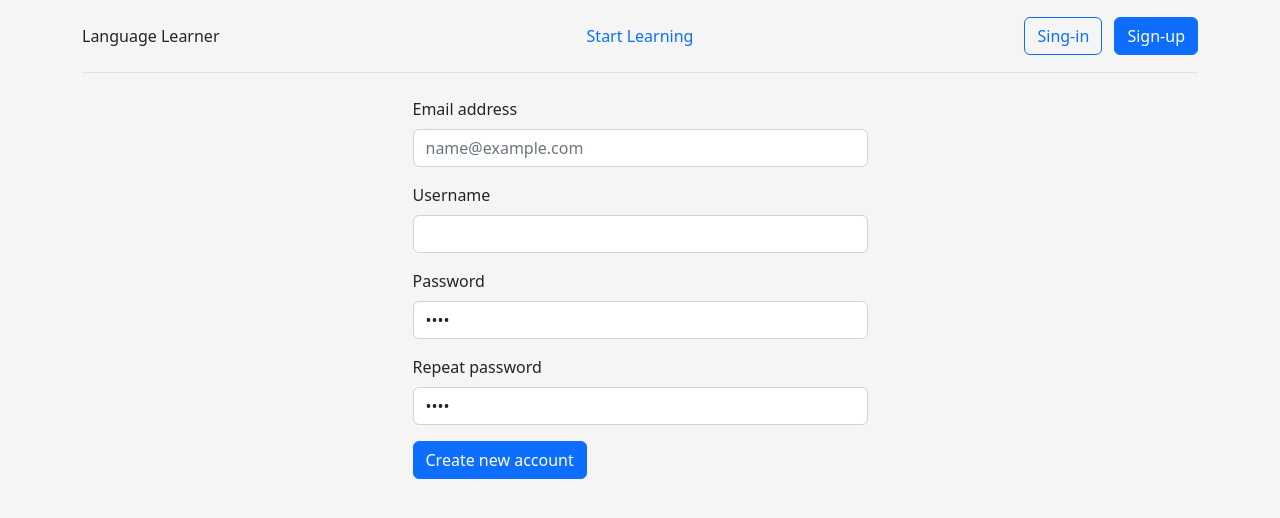
After one commit to intsynko/lang_learner, a Django app: page /registration/ in a window 1280 px wide. The commit adds this page. Shown: the top 518 px of the page. Run offline with Django 4.2, Linux system fonts and the light colour scheme; parts of the project's set-up code (start-up, migrations or seed data) failed here and were passed over; some libraries are stand-ins or nearby versions.

Commit message:
add registration

```diff
--- a/app/apps/web/forms.py
+++ b/app/apps/web/forms.py
@@ -1,6 +1,41 @@
 from django import forms
+from django.core.exceptions import ValidationError
+from django.utils.translation import gettext_lazy as _
 
+from apps.account import models as account_models
 from apps.dictionary import models as dict_models
+
+
+class RegistrationForm(forms.Form):
+    email = forms.EmailField(initial="")
+    username = forms.CharField(initial="")
+    password = forms.CharField(min_length=4, max_length=30)
+    password_repeat = forms.CharField(min_length=4, max_length=30)
+
+    def clean_email(self):
+        email = self.data['email']
+        if account_models.User.objects.filter(email=email).exists():
+            raise ValidationError(_("User with same email already exists"))
+        return email
+
+    def clean_username(self):
+        username = self.data['username']
+        if account_models.User.objects.filter(username=username).exists():
+            raise ValidationError(_("User with same username already exists"))
+        return username
+
+    def clean(self):
+        cleaned_data = super().clean()
+        if cleaned_data["password"] != cleaned_data["password_repeat"]:
+            self.errors["password_repeat"].append(_("Password and repeat password doesn't match"))
+        return cleaned_data
+
+    def save(self):
+        return account_models.User.objects.create(
+            username=self.cleaned_data['username'],
+            email=self.cleaned_data['email'],
+            password=self.cleaned_data['password'],
+        )
 
 
 class DictionaryForm(forms.ModelForm):
--- a/app/apps/web/templates/web/components/header.html
+++ b/app/apps/web/templates/web/components/header.html
@@ -18,7 +18,7 @@
       <a type="button" class="btn btn-primary" href="/logout">Sign-out</a>
     {% else %}
         <a type="button" class="btn btn-outline-primary me-2" href="/login">Sing-in</a>
-        <button type="button" class="btn btn-primary">Sign-up</button>
+        <a type="button" class="btn btn-primary" href="/registration">Sign-up</a>
     {% endif %}
   </div>
 </header>
--- a/app/apps/web/templates/web/learning_page.html
+++ b/app/apps/web/templates/web/learning_page.html
@@ -6,7 +6,7 @@
     </div>
     <div class="container">
         <div class="row">
-            <div class="col col-lg-6 mx-auto">
+            <div class="col col-lg-4 mx-auto">
                     {% if form.type == 'choice' %}
                         {% include 'web/components/learning/choices.html' with form=form %}
                     {% elif form.type == 'choice_reverse' %}
--- /dev/null
+++ b/app/apps/web/templates/web/registration.html
@@ -0,0 +1,34 @@
+{% extends 'base.html' %}
+
+{% block content %}
+<div class="container">
+    <div class="raw justify-content-center">
+        <div class="col col-lg-5 mx-auto">
+            <form method="POST">
+                {% csrf_token %}
+                <div class="mb-3">
+                    <label for="email" class="form-label">Email address</label>
+                    <input type="email" class="form-control" id="email" name="email" placeholder="name@example.com" value="{{ form.email.value }}">
+                    {{ form.email.errors }}
+                </div>
+                <div class="mb-3">
+                    <label for="username" class="form-label">Username</label>
+                    <input type="text" class="form-control" id="username" name="username" value="{{ form.username.value }}">
+                    {{ form.username.errors }}
+                </div>
+                <div class="mb-3">
+                    <label for="password" class="form-label">Password</label>
+                    <input type="password" class="form-control" id="password" name="password" value="{{ form.password.value }}">
+                    {{ form.password.errors }}
+                </div>
+                <div class="mb-3">
+                    <label for="password-repeat" class="form-label">Repeat password</label>
+                    <input type="password" class="form-control" id="password-repeat" name="password_repeat" value="{{ form.password_repeat.value }}">
+                    {{ form.password_repeat.errors }}
+                </div>
+                <button type="submit" class="btn btn-primary">Create new account</button>
+            </form>
+        </div>
+    </div>
+</div>
+{% endblock %}
--- a/app/apps/web/urls.py
+++ b/app/apps/web/urls.py
@@ -1,25 +1,25 @@
 from django.conf import settings
 from django.urls import path
-from django.contrib.auth import views as auth_views
+from django.contrib.auth import views as auth_base_views
 from django.views.decorators.cache import cache_page
 
 from apps.web.views.main import MainPage
-from apps.web.views.auth import LoginPage
+from apps.web.views import auth as auth_views
 from apps.web.views import dictionary as dictionary_views
 from apps.web.views import word as word_views
 from apps.web.views import repeat as repeat_views
 
 urlpatterns = [
     path('', MainPage.as_view(), name="main"),
-    # path("login/", auth_views.LoginView.as_view(), name="login"),
-    path("logout/", auth_views.LogoutView.as_view(), name="logout"),
+    path("logout/", auth_base_views.LogoutView.as_view(), name="logout"),
     # path("password_change/", auth_views.PasswordChangeView.as_view(), name="password_change"),
     # path("password_change/done/", auth_views.PasswordChangeDoneView.as_view(), name="password_change_done",),
     # path("password_reset/", auth_views.PasswordResetView.as_view(), name="password_reset"),
     # path("password_reset/done/", auth_views.PasswordResetDoneView.as_view(), name="password_reset_done",),
     # path("reset/<uidb64>/<token>/", auth_views.PasswordResetConfirmView.as_view(), name="password_reset_confirm",),
     # path("reset/done/", auth_views.PasswordResetCompleteView.as_view(),name="password_reset_complete",),
-    path('login/', LoginPage.as_view(), name="login"),
+    path('login/', auth_views.LoginPage.as_view(), name="login"),
+    path('registration/', auth_views.RegistrationPage.as_view(), name="registration"),
     path('dictionary/', dictionary_views.DictionaryPage.as_view(), name="dictionary"),
     path('dictionary/create/', dictionary_views.DictionaryCreatePage.as_view(), name="dictionary-pin"),
     path('dictionary/<int:id>/', dictionary_views.DictionaryDetailPage.as_view(), name="dictionary-detail"),
--- a/app/apps/web/views/auth.py
+++ b/app/apps/web/views/auth.py
@@ -1,6 +1,30 @@
-from django.contrib.auth import views as auth_views
+from django.contrib.auth import views as auth_views, login
+from django.shortcuts import redirect, render
+from django.views.generic import TemplateView
+
+from apps.web.forms import RegistrationForm
 
 
 class LoginPage(auth_views.LoginView):
     redirect_authenticated_user = True
     template_name = "web/login_page.html"
+
+
+class RegistrationPage(TemplateView):
+    template_name = 'web/registration.html'
+
+    def get_context_data(self, **kwargs):
+        context = super().get_context_data(**kwargs)
+        context['form'] = RegistrationForm()
+        return context
+
+    def post(self, request, *args, **kwargs):
+        form = RegistrationForm(request.POST)
+        if form.is_valid():
+            user = form.save()
+            login(request, user)
+            return redirect('/')
+
+        context = self.get_context_data(**kwargs)
+        context['form'] = form
+        return render(request, self.template_name, context)
```
Also changed, not shown: app/apps/web/templates/web/main_page.html (+6 -2 lines).
